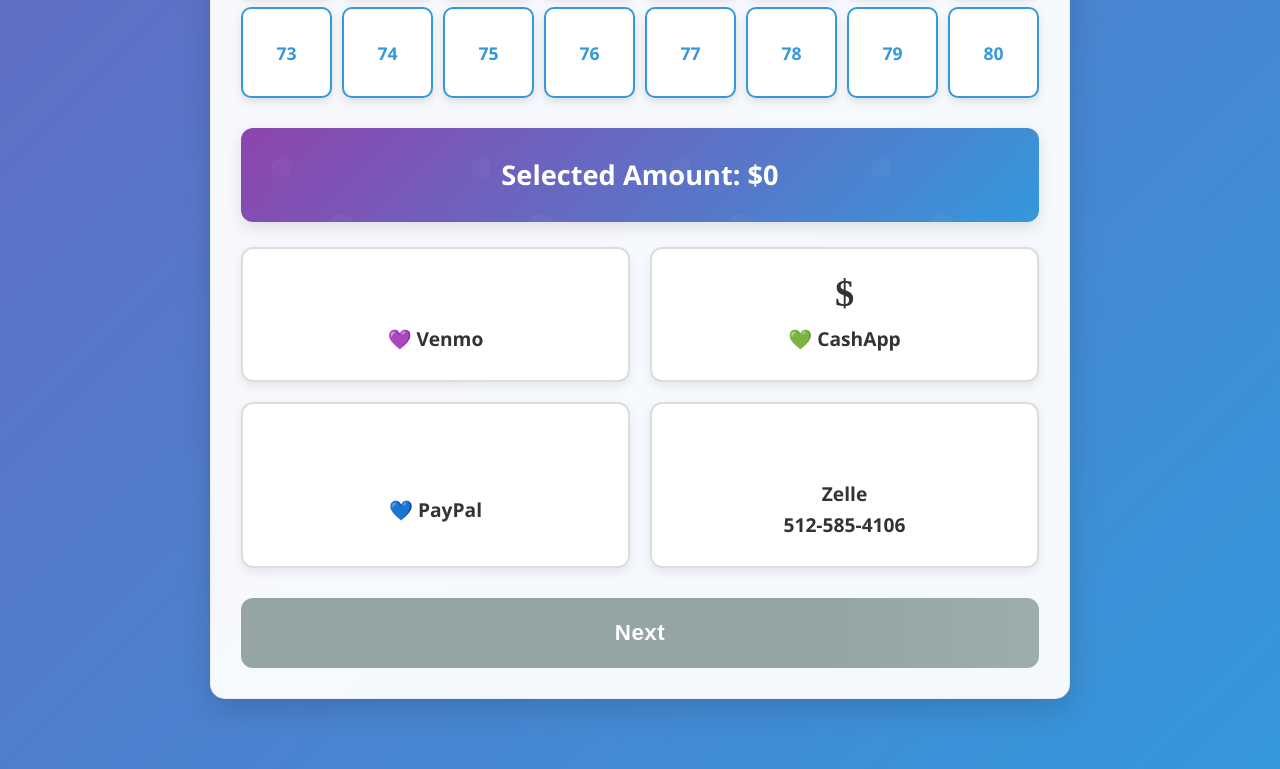
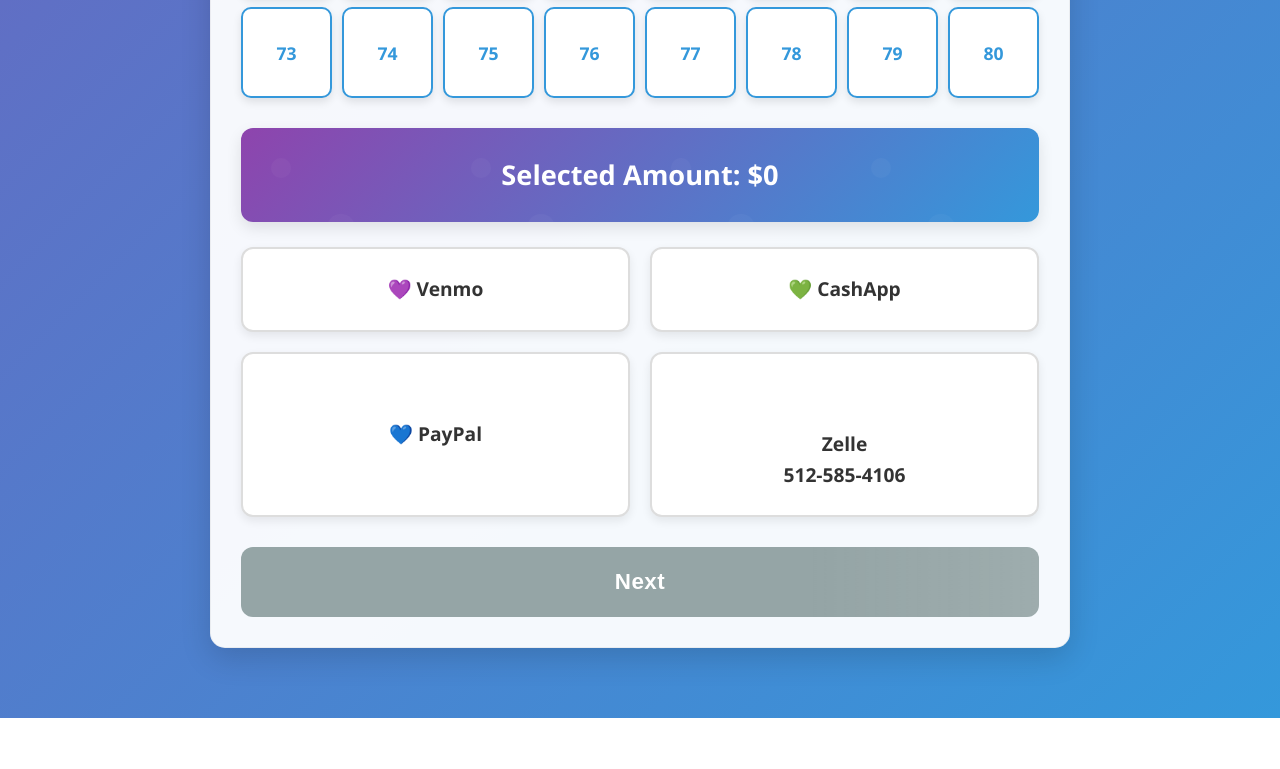
Before and after one commit to JamesJones4301/Lawanda-Tanzania, a plain HTML site: page index.html in a window 1280 px wide. Shown: the part 2082-2851 px from the top of the page. After the commit the page ends 2800 px from the top, so only its background shows below. Drawn offline with Linux system fonts and the light colour scheme.

Commit message:
Update index.html

```diff
--- a/index.html
+++ b/index.html
@@ -822,16 +822,13 @@
 
             <div class="payment-methods">
                 <div class="payment-btn" onclick="openVenmo('https://venmo.com/ADJones1')">
-                    <i class="fab fa-vimeo-v fa-2x"></i>
                     💜 Venmo
                 </div>
                 <div class="payment-btn" onclick="openCashApp('https://cash.app/$VetCoach')">
-                    <i class="fas fa-dollar-sign fa-2x"></i>
                     💚 CashApp
                 </div>
                 <div class="payment-btn" onclick="openPayPal('https://www.paypal.com/donate/?hosted_button_id=SKVSD3FNPFCAG')">
-                    <i class="fab fa-paypal fa-2x"></i>
-                   💙 PayPal
+                    💙 PayPal
                 </div>
                 <div class="payment-btn" onclick="selectPayment('zelle')">
                     <i class="fas fa-money-check-alt fa-2x"></i>
```
